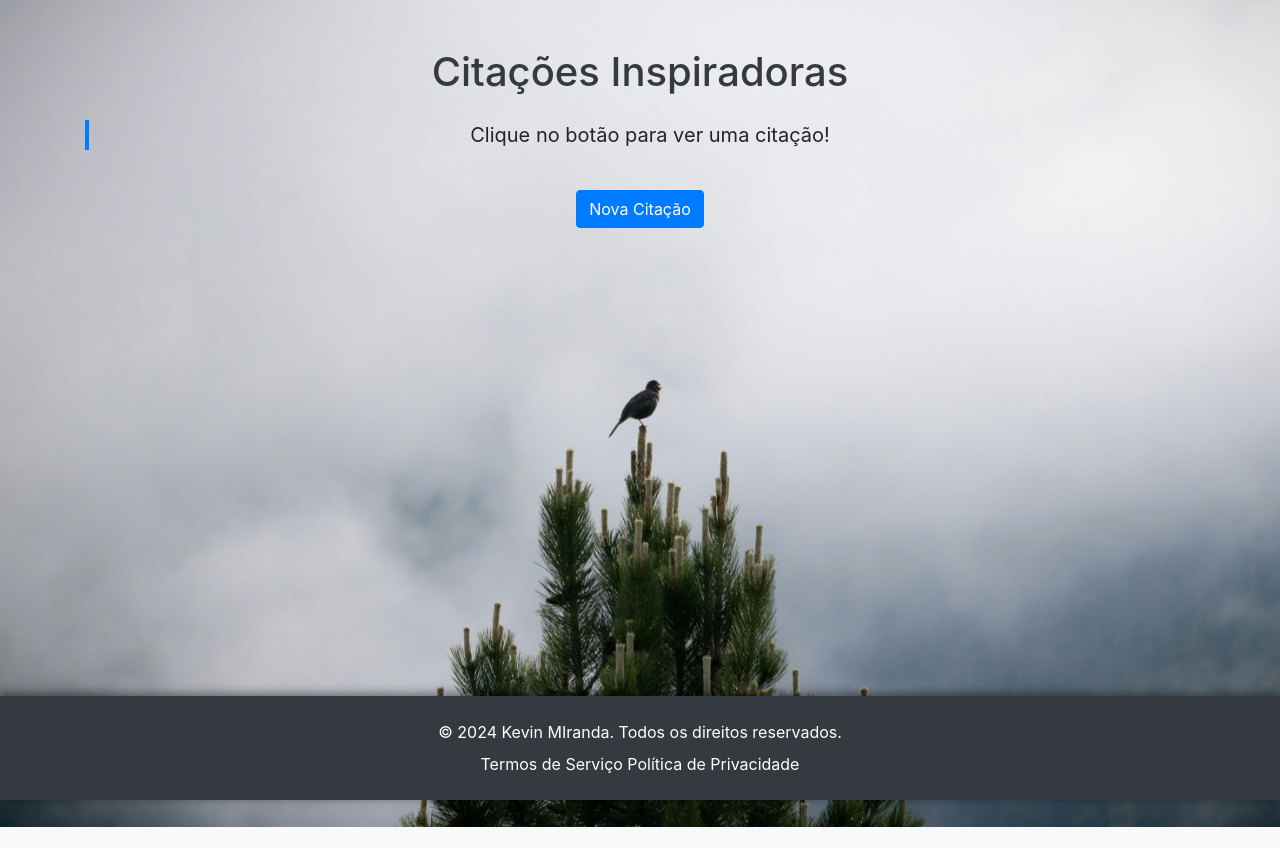
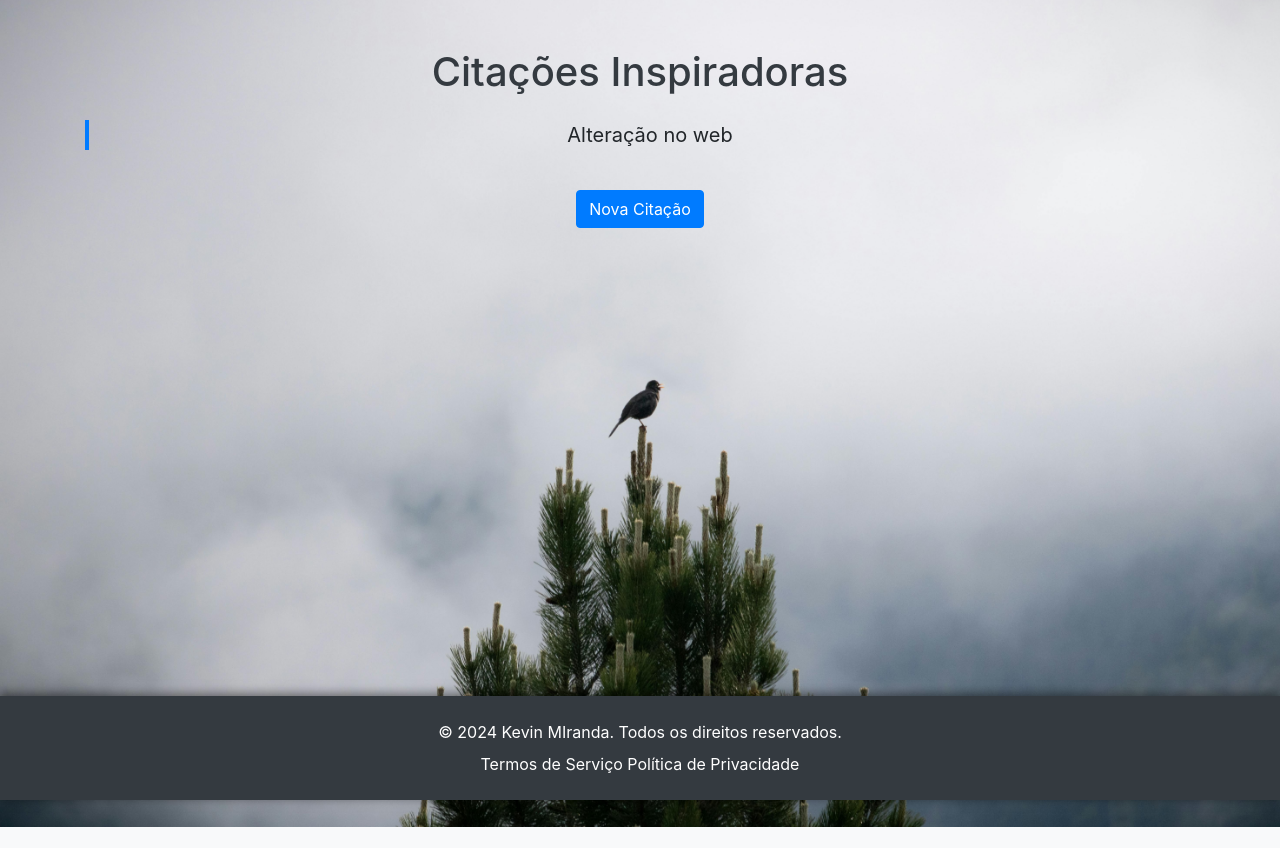
Before and after one commit to iKevinMiranda/Quotesapp, a plain HTML site: page index.html in a window 1280 px wide. Drawn offline with nearby package versions, Linux system fonts and the light colour scheme.

Commit message:
Update index.html

```diff
--- a/index.html
+++ b/index.html
@@ -13,7 +13,7 @@
     <div class="container text-center mt-5">
         <h1>Citações Inspiradoras</h1>
         <blockquote class="blockquote mt-4">
-            <p id="quote" class="mb-0">Clique no botão para ver uma citação!</p>
+            <p id="quote" class="mb-0">Alteração no web</p>
         </blockquote>
         <button id="new-quote" class="btn btn-primary mt-4">Nova Citação</button>
     </div>
```
